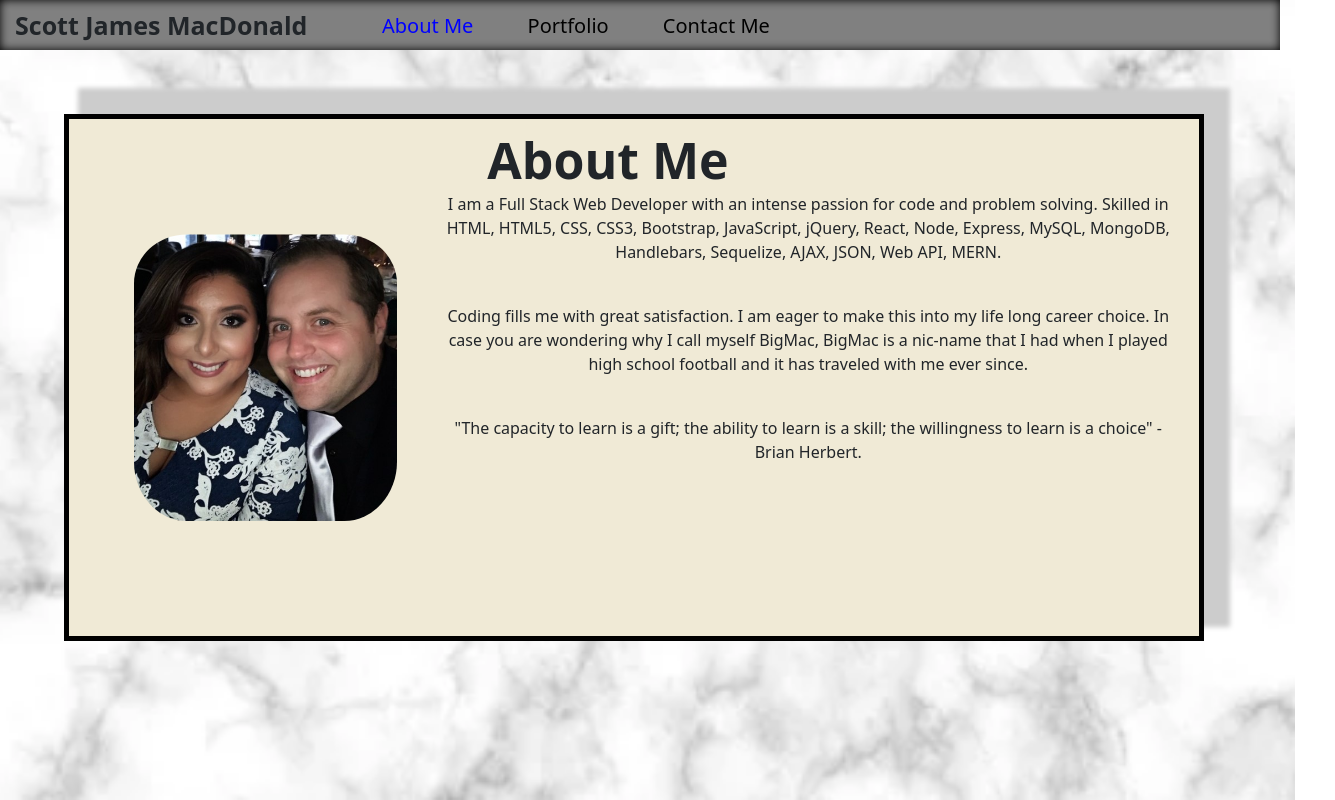
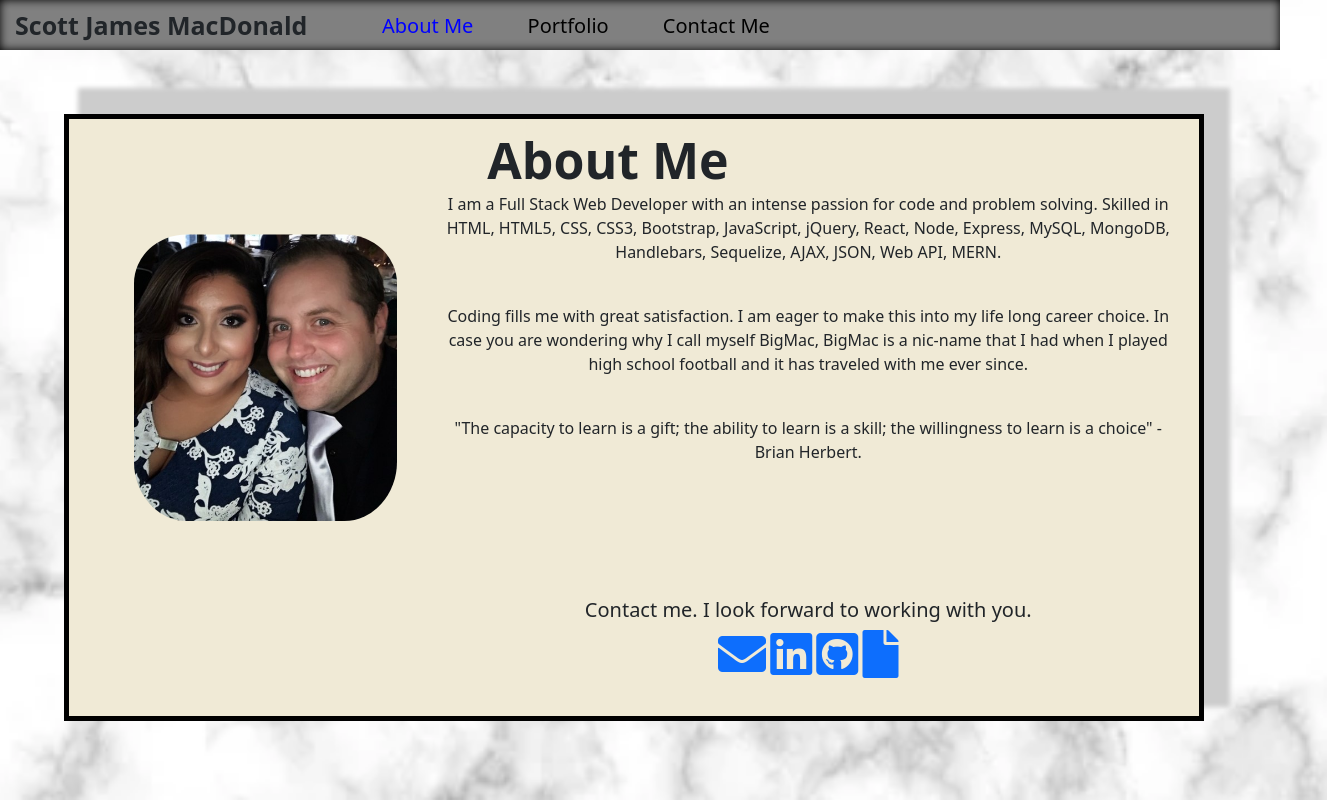
Before and after one commit to BigMacD-WebDesign/responsive_portfolio_remake, a plain HTML site: page index.html in a window 1280 px wide. Shown: the whole page, 1335 px wide, since content can reach past the window. Drawn offline with nearby package versions, Linux system fonts and the light colour scheme.

Commit message:
Added fontawesome and contact icons to About Me page

```diff
--- a/assets/CSS/style.css
+++ b/assets/CSS/style.css
@@ -44,6 +44,12 @@ img.profilePic {
     margin-right: 15%;
     margin-left: 15%;
 }
+
+.contactIcons {
+    text-align: center;
+    position: relative;
+    left: 19%;
+}
 /*-- Main Content CSS End --*/
 
 
--- a/index.html
+++ b/index.html
@@ -6,6 +6,7 @@
     <meta name="viewport" content="width=device-width, initial-scale=1.0">
     <script src="https://code.jquery.com/jquery-3.6.0.min.js" integrity="sha256-/xUj+3OJU5yExlq6GSYGSHk7tPXikynS7ogEvDej/m4=" crossorigin="anonymous"></script>
     <script src="https://code.jquery.com/ui/1.13.0/jquery-ui.min.js" integrity="sha256-hlKLmzaRlE8SCJC1Kw8zoUbU8BxA+8kR3gseuKfMjxA=" crossorigin="anonymous"></script>
+    <link rel="stylesheet" href="https://use.fontawesome.com/releases/v5.15.4/css/all.css">
     <link href="https://cdn.jsdelivr.net/npm/bootstrap@5.1.3/dist/css/bootstrap.min.css" rel="stylesheet" integrity="sha384-1BmE4kWBq78iYhFldvKuhfTAU6auU8tT94WrHftjDbrCEXSU1oBoqyl2QvZ6jIW3" crossorigin="anonymous">
     <link rel="stylesheet" href="assets/CSS/style.css">
     <title>Home</title>
@@ -39,6 +40,18 @@
                 choice"
                 -Brian Herbert.</p>
         </div>
+        <div class="contactIcons">
+            <h5>Contact me. I look forward to working with you.</h5>
+
+                    <a href="mailto:scottmacd88@yahoo.com"><i class="fa fa-envelope fa-3x" aria-hidden="true"></i></a>
+
+                    <a href="https://www.linkedin.com/in/scott-macdonald-b7b741a5/" target="_blank"><i
+                        class="fab fa-linkedin fa-3x"></i></a>
+
+                    <a href="https://github.com/BigMacD-WebDesign" target="_blank"><i class="fab fa-github-square fa-3x"></i></a>
+
+                    <a href="./assets/Resume/Resume.pdf" target="_blank"><i class="fas fa-file fa-3x"></i></a>
+        </div>
     </div>
 
     <footer></footer>
```
